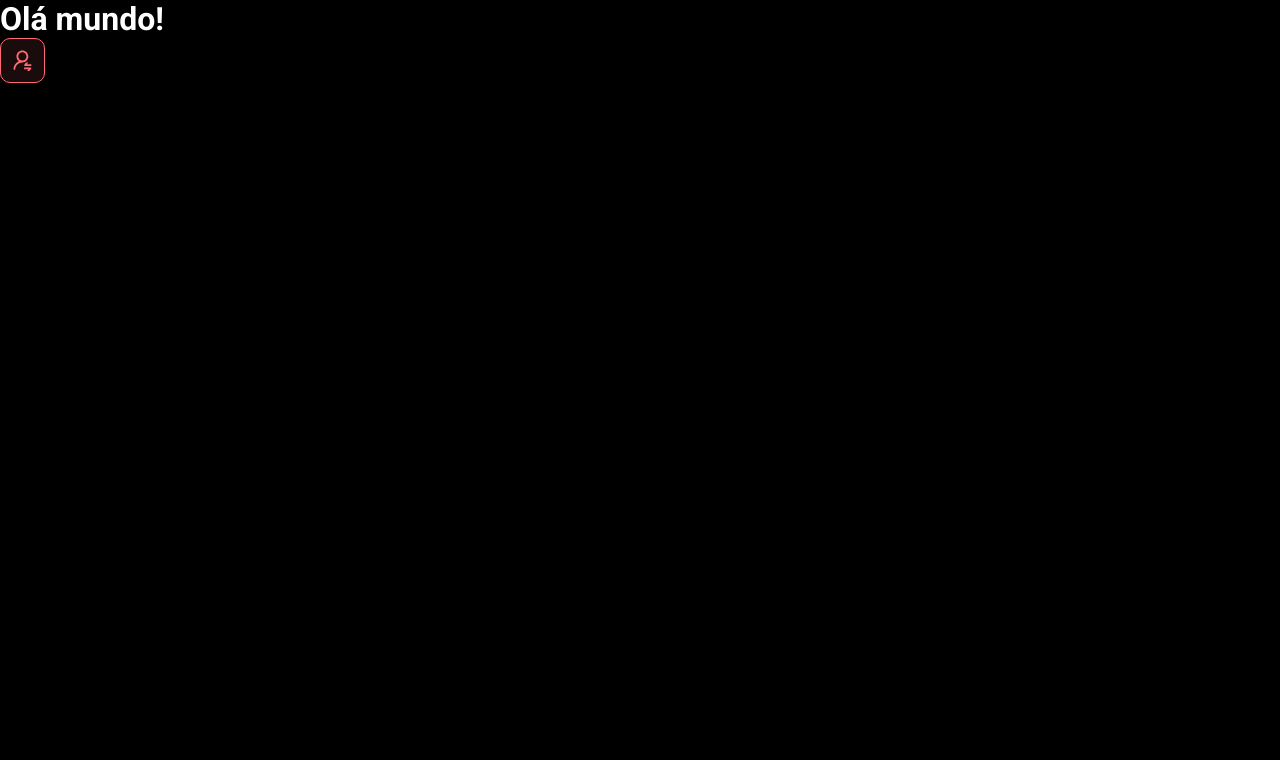
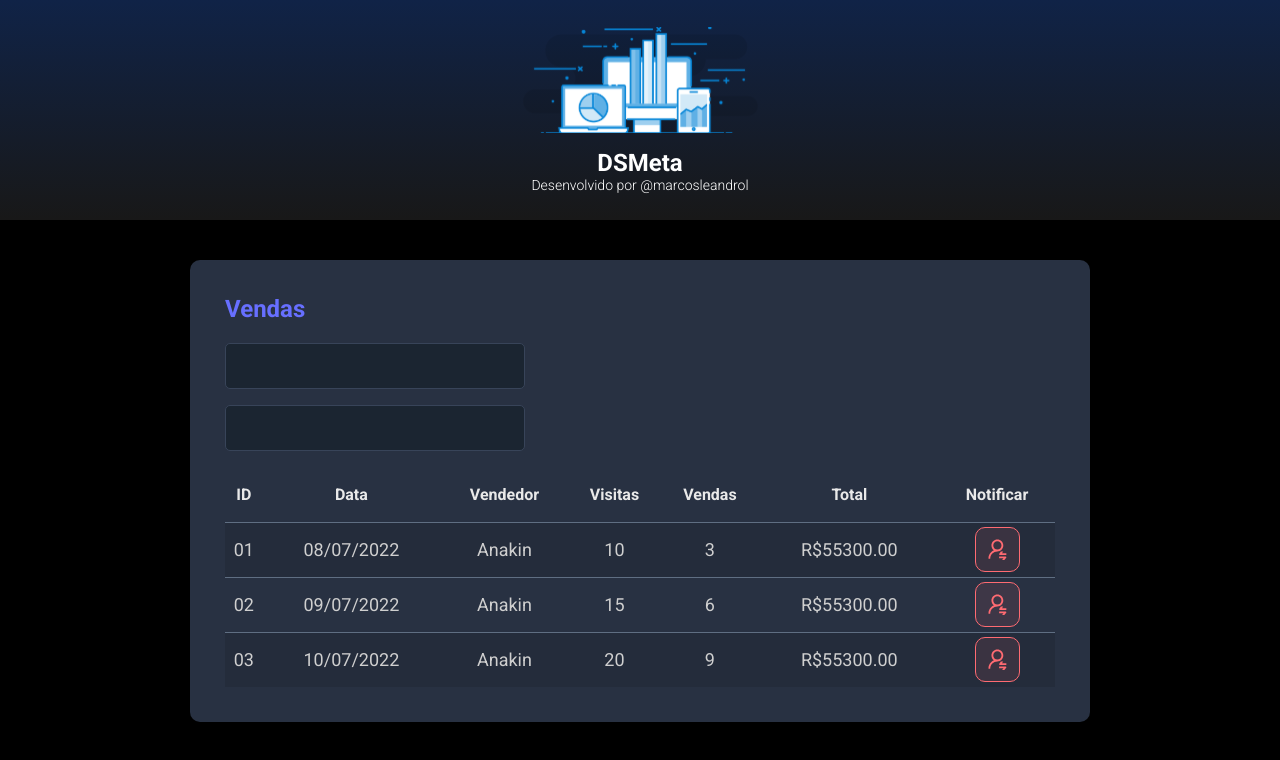
Before and after one commit to marcosleandrol/dsmeta, a React (Vite) app in the folder frontend/: page / in a window 1280 px wide. Shown: the top 760 px of the page. Built offline with nearby package versions, Linux system fonts and the light colour scheme.

Commit message:
Other componentes

```diff
--- a/frontend/index.html
+++ b/frontend/index.html
@@ -1,10 +1,10 @@
 <!DOCTYPE html>
-<html lang="en">
+<html lang="pt-br">
   <head>
     <meta charset="UTF-8" />
     <link rel="icon" type="image/svg+xml" href="/vite.svg" />
     <meta name="viewport" content="width=device-width, initial-scale=1.0" />
-    <title>Vite + React + TS</title>
+    <title>Curso React</title>
   </head>
   <body>
     <div id="root"></div>
--- a/frontend/src/App.tsx
+++ b/frontend/src/App.tsx
@@ -1,10 +1,16 @@
-import Notificationbutton from "./componentes/Notificationbutton"
-
+import Header from "./componentes/Header"
+import SalesCard from "./componentes/SalesCard"
 function App() {
   return (
     <>
-      <h1>Olá mundo!</h1>
-      <Notificationbutton />
+      <Header />
+      <main>
+        <section id="sales">
+          <div className="dsmeta-container">
+            <SalesCard/>
+          </div>
+        </section>
+      </main>
     </>
   )
 }
--- /dev/null
+++ b/frontend/src/componentes/Header/index.tsx
@@ -0,0 +1,18 @@
+import logo from '../../assets/img/logo.svg'
+import './style.css'
+function Header() {
+    return (
+        <header>
+            <div className="dsmeta-logo-container">
+                <img src={logo} alt="DSmeta"/>
+                    <h1>DSMeta</h1>
+                    <p>Desenvolvido por
+                        <a href="https://www.instagram.com/marcosleandro1717/"> @marcosleandrol</a>
+
+                    </p>
+            </div>
+        </header>
+    )
+}
+
+export default Header
--- /dev/null
+++ b/frontend/src/componentes/Header/style.css
@@ -0,0 +1,27 @@
+header {
+    background: linear-gradient(180deg, #102347 0%, #181818 100%);
+    height: 220px;
+    display: flex;
+    align-items: center;
+    justify-content: center;
+}
+
+.dsmeta-logo-container {
+    display: flex;
+    flex-direction: column;
+    align-items: center;
+}
+
+.dsmeta-logo-container img {
+    width: 235px;
+}
+
+.dsmeta-logo-container h1 {
+    margin-top: 15px;
+    font-size: 24px;
+}
+
+.dsmeta-logo-container p {
+    font-size: 14px;
+    font-weight: 300;
+}
--- /dev/null
+++ b/frontend/src/componentes/SalesCard/index.tsx
@@ -0,0 +1,79 @@
+import Notificationbutton from '../Notificationbutton'
+import './style.css'
+
+
+function SalesCard() {
+    return (
+        <div className="dsmeta-card">
+            <h2 className="dsmeta-sales-title">Vendas</h2>
+            <div>
+                <div className="dsmeta-form-control-containner">
+                    <input className="dsmeta-form-control" type="text" />
+                </div>
+                <div className="dsmeta-form-control-containner">
+                    <input className="dsmeta-form-control" type="text" />
+                </div>
+
+            </div>
+
+            <div>
+                <table className="dsmeta-sales-table">
+                    <thead>
+                        <tr>
+                            <th className="show992">ID</th>
+                            <th className="show576">Data</th>
+                            <th>Vendedor</th>
+                            <th className="show992">Visitas</th>
+                            <th className="show992">Vendas</th>
+                            <th>Total</th>
+                            <th>Notificar</th>
+                        </tr>
+                    </thead>
+                    <tbody>
+                        <tr>
+                            <td className="show992">01</td>
+                            <td className="show576">08/07/2022</td>
+                            <td>Anakin</td>
+                            <td className="show992">10</td>
+                            <td className="show992">3</td>
+                            <td>R$55300.00</td>
+                            <td>
+                                <div className="dsmeta-red-btn-containner">
+                                    <Notificationbutton />
+                                </div>
+                            </td>
+                        </tr>
+                        <tr>
+                            <td className="show992">02</td>
+                            <td className="show576">09/07/2022</td>
+                            <td>Anakin</td>
+                            <td className="show992">15</td>
+                            <td className="show992">6</td>
+                            <td>R$55300.00</td>
+                            <td>
+                                <div className="dsmeta-red-btn-containner">
+                                    <Notificationbutton />
+                                </div>
+                            </td>
+                        </tr>
+                        <tr>
+                            <td className="show992">03</td>
+                            <td className="show576">10/07/2022</td>
+                            <td>Anakin</td>
+                            <td className="show992">20</td>
+                            <td className="show992">9</td>
+                            <td>R$55300.00</td>
+                            <td>
+                                <div className="dsmeta-red-btn-containner">
+                                    <Notificationbutton />
+                                </div>
+                            </td>
+                        </tr>
+                    </tbody>
+                </table>
+            </div>
+        </div >
+    )
+}
+
+export default SalesCard
--- /dev/null
+++ b/frontend/src/componentes/SalesCard/style.css
@@ -0,0 +1,108 @@
+.dsmeta-card {
+    background-color: #283142;
+    border-radius: 10px;
+    padding: 30px 10px;
+}
+.dsmeta-sales-title {
+    color: #676fff;
+    font-size: 24px;
+    margin-bottom: 20px;
+}
+
+.dsmeta-form-control-containner {
+    margin-bottom: 16px;
+    max-width: 300px;
+}
+
+.dsmeta-form-control {
+    width: 100%;
+    height: 46px;
+    background-color: #1b2531;
+    border: 1px solid #384459;
+    /* 1px espessura da borda, solid tipo de linha e a cor*/
+    border-radius: 5px;
+    color: #9AAABE;
+    padding: 0 20px;
+    font-size: 18px;
+}
+
+.dsmeta-sales-table {
+    width: 100%;
+    border-spacing: 0px;
+    border-collapse: collapse;
+    /*verificar */
+}
+
+.dsmeta-sales-table thead {
+    height: 55px;
+    font-size: 16;
+    color: #E9E9E9;
+    font-weight: 700;
+}
+
+.dsmeta-sales-table tbody {
+    font-size: 14px;
+    font-weight: 400;
+    color: #cfcfcf;
+    text-align: center;
+}
+
+.dsmeta-sales-table tbody tr {
+    height: 74px;
+    border-top: 1px solid #5f6e82;
+}
+
+.dsmeta-sales-table tbody tr:hover>td {
+    /* hover quando passar o mouse em cima destaca com a cor
+    escolhida >td é para já destacar em qualquer linha*/
+    background-color: #384459;
+}
+
+.dsmeta-sales-table tbody tr:nth-child(odd) {
+    /*tabela tem uma linha mais escura que a
+    outra para isso identicicar a classe e nth-child (odd "impar") */
+    background-color: #242c3b;
+}
+
+.dsmeta-red-btn-containner {
+    display: flex;
+    justify-content: center;
+
+}
+
+.show576 {
+    /* Comando para ocultar uma coluna ou algo*/
+    display: none;
+    /*Usado para não mostrar algo*/
+}
+
+@media (min-width:576px) {
+
+    /* Comando especial para mostrar algo após determinaso tamanho de tela*/
+    .show576 {
+        display: table-cell;
+        /* table-cell é o mostrar normalmente */
+    }
+
+    .dsmeta-card {
+        padding: 35px;
+    }
+
+    .dsmeta-sales-table tbody tr {
+        height: 55px;
+    }
+
+    .dsmeta-sales-table tbody {
+        font-size: 18px;
+    }
+}
+
+.show992 {
+    display: none;
+}
+
+@media (min-width:992px) {
+    .show992 {
+        display: table-cell;
+    }
+}
--- a/frontend/src/index.css
+++ b/frontend/src/index.css
@@ -19,3 +19,13 @@
     color: unset;
     text-decoration: none;
 }
+.dsmeta-container {
+    width: 100%;
+    max-width: 900px;
+    margin: 0 auto;
+    /*0 auto macete para alinhar a div ao centro */
+}
+
+#sales {
+    padding: 40px 10px;
+}
```
